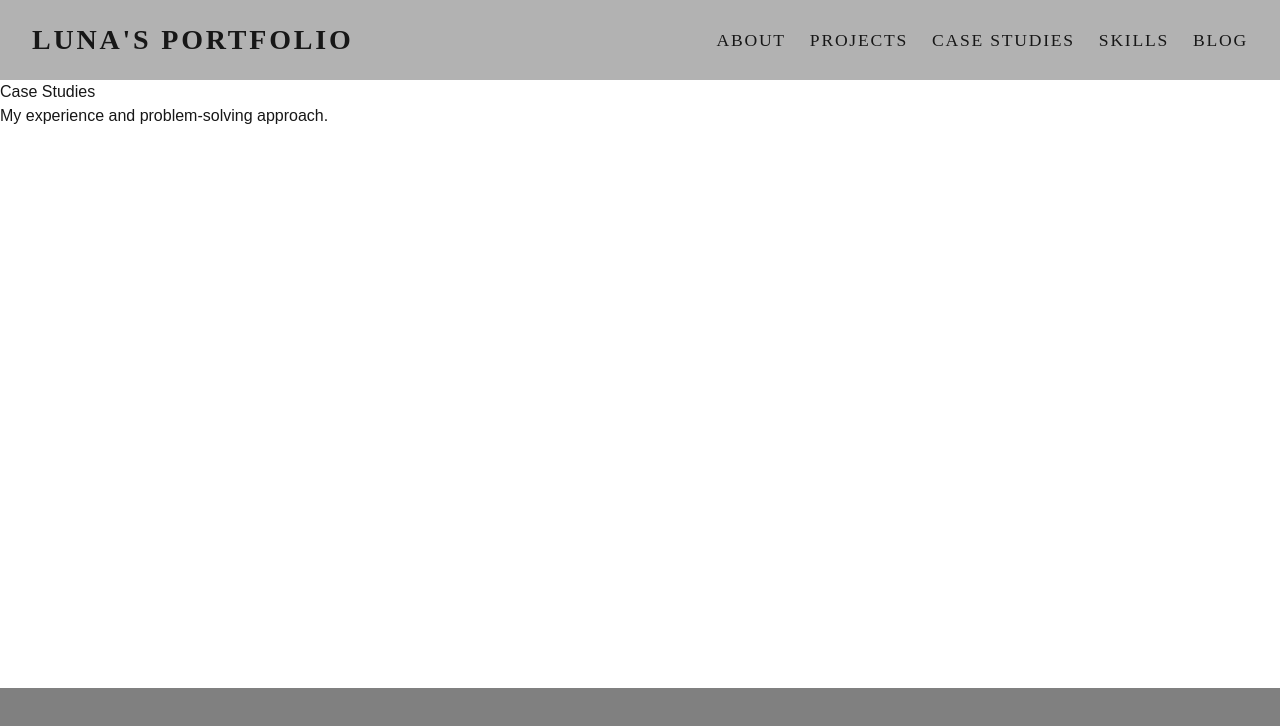
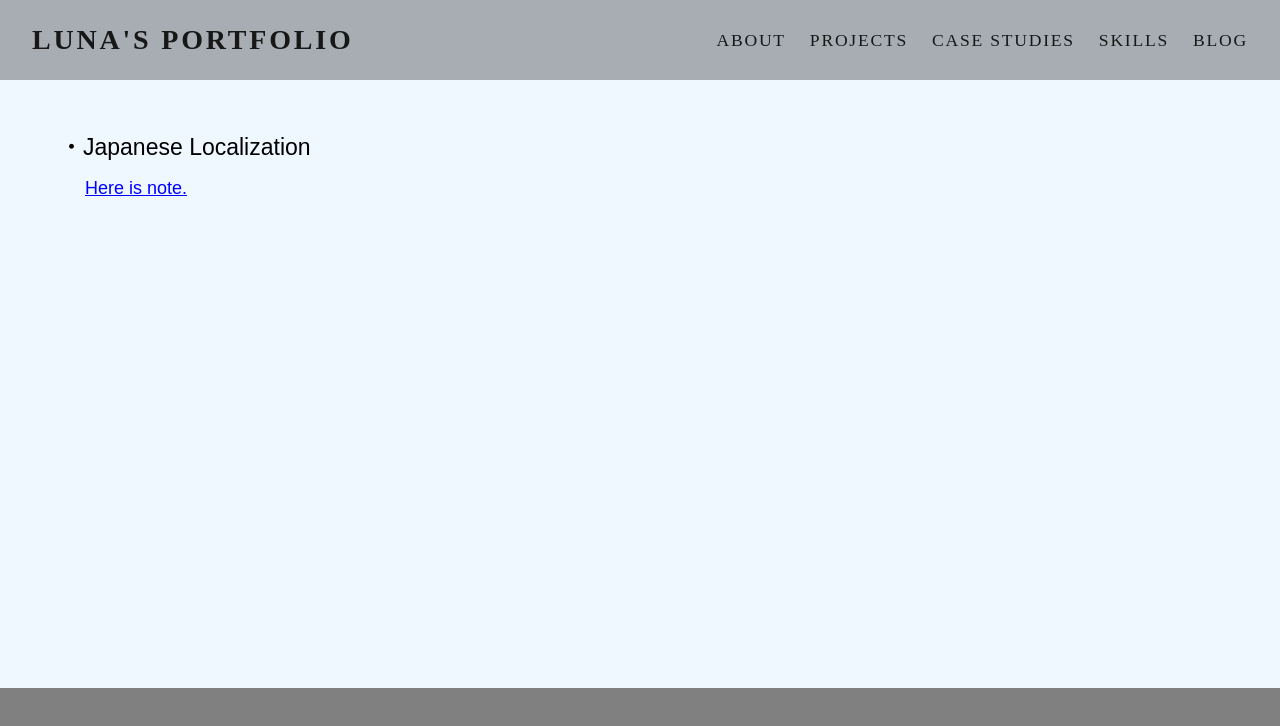
Before and after one commit to LiunaShan/My-portfolio, a Next.js app in the folder app/: page /case-studies in a window 1280 px wide. Shown: the top 726 px of the page. Built offline with nearby package versions, Linux system fonts and the light colour scheme.

Commit message:
added case-studies

```diff
--- /dev/null
+++ b/app/app/case-studies/case-studies.module.css
@@ -0,0 +1,25 @@
+:global(body) {
+  background-color: aliceblue;
+}
+
+.caseStudies {
+  margin-top: 50px;
+  margin-left:30px;
+
+  h1 {
+    font-size: 23px;
+    color: black;
+    margin-top: 20px;
+    margin-left: 30px;
+    margin-bottom: 10px;
+  }
+
+  a {
+    font-size: 18px;
+    display: block;
+    margin-top: 5px;
+    margin-left: 55px;
+    color: blue;
+    text-decoration: underline;
+  }
+}
--- a/app/app/case-studies/page.tsx
+++ b/app/app/case-studies/page.tsx
@@ -1,9 +1,13 @@
 'use client';
+
+import styles from './case-studies.module.css';
 export default function CaseStudies() {
   return (
-    <div>
-      <h1>Case Studies</h1>
-      <p>My experience and problem-solving approach.</p>
+    <div className={styles.caseStudies}>
+      <h1>・Japanese Localization</h1>
+      <a href="https://app.notion.com/p/Fienta-Japanese-Interface-Review-3c7f7b9e15f880969accce2a21af5907?pvs=28">
+        Here is note.
+      </a>
     </div>
   );
 }
--- a/app/components/Navbar.tsx
+++ b/app/components/Navbar.tsx
@@ -28,10 +28,10 @@ export default function Navbar() {
         </a>
 
         <div className={`${styles.links} ${isOpen ? styles.linksOpen : ''}`}>
-          <a href="#about" onClick={closeMenu}>About</a>
-          <a href="#projects" onClick={closeMenu}>Projects</a>
+          <a href="/#about" onClick={closeMenu}>About</a>
+          <a href="/#projects" onClick={closeMenu}>Projects</a>
           <a href="/case-studies" onClick={closeMenu}>Case studies</a>
-          <a href="#skills" onClick={closeMenu}>Skills</a>
+          <a href="/#skills" onClick={closeMenu}>Skills</a>
           <a href="https://jaapanlasepaevik.wordpress.com" target="_blank">Blog</a>
           {/*<a href="#contact" onClick={closeMenu}>Contact</a>
           <button className={styles.button}>Language</button>*/}
```
